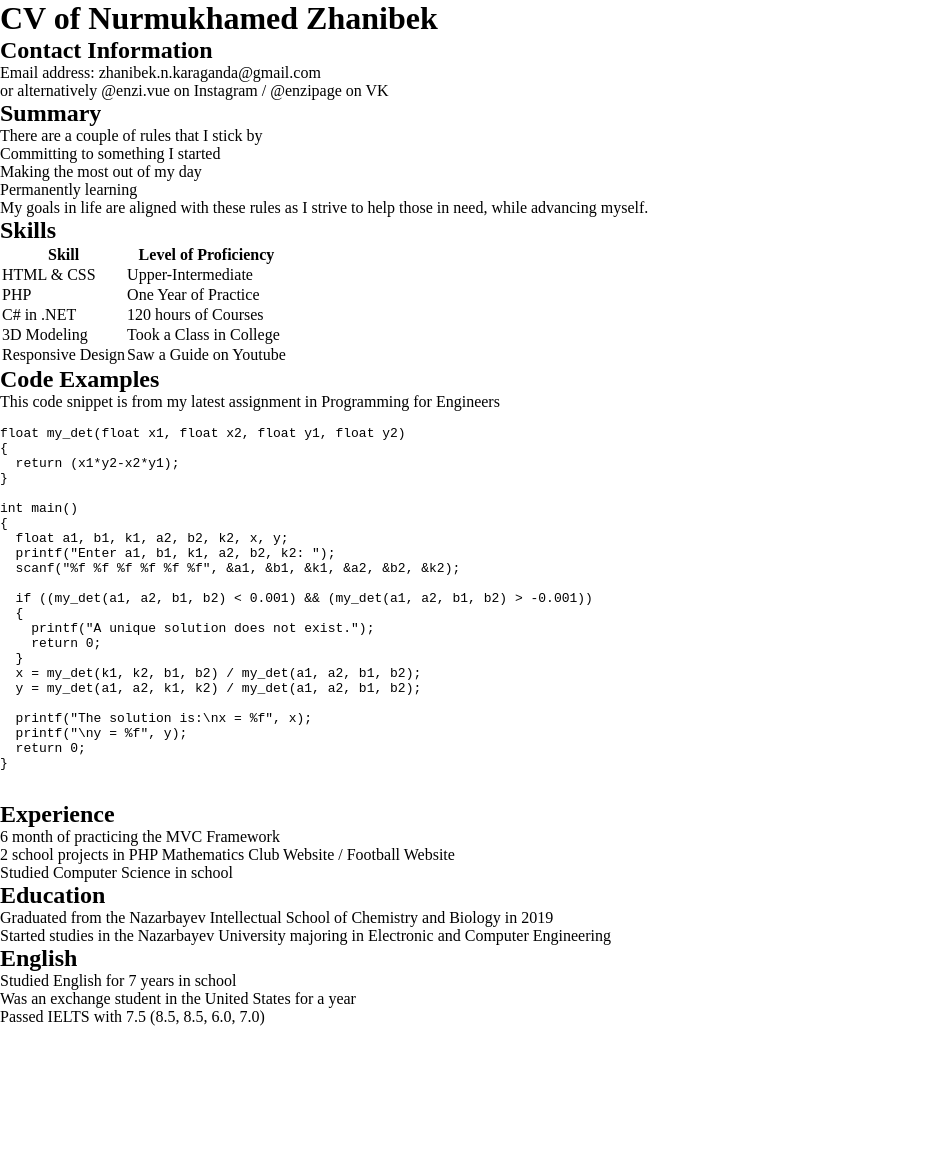
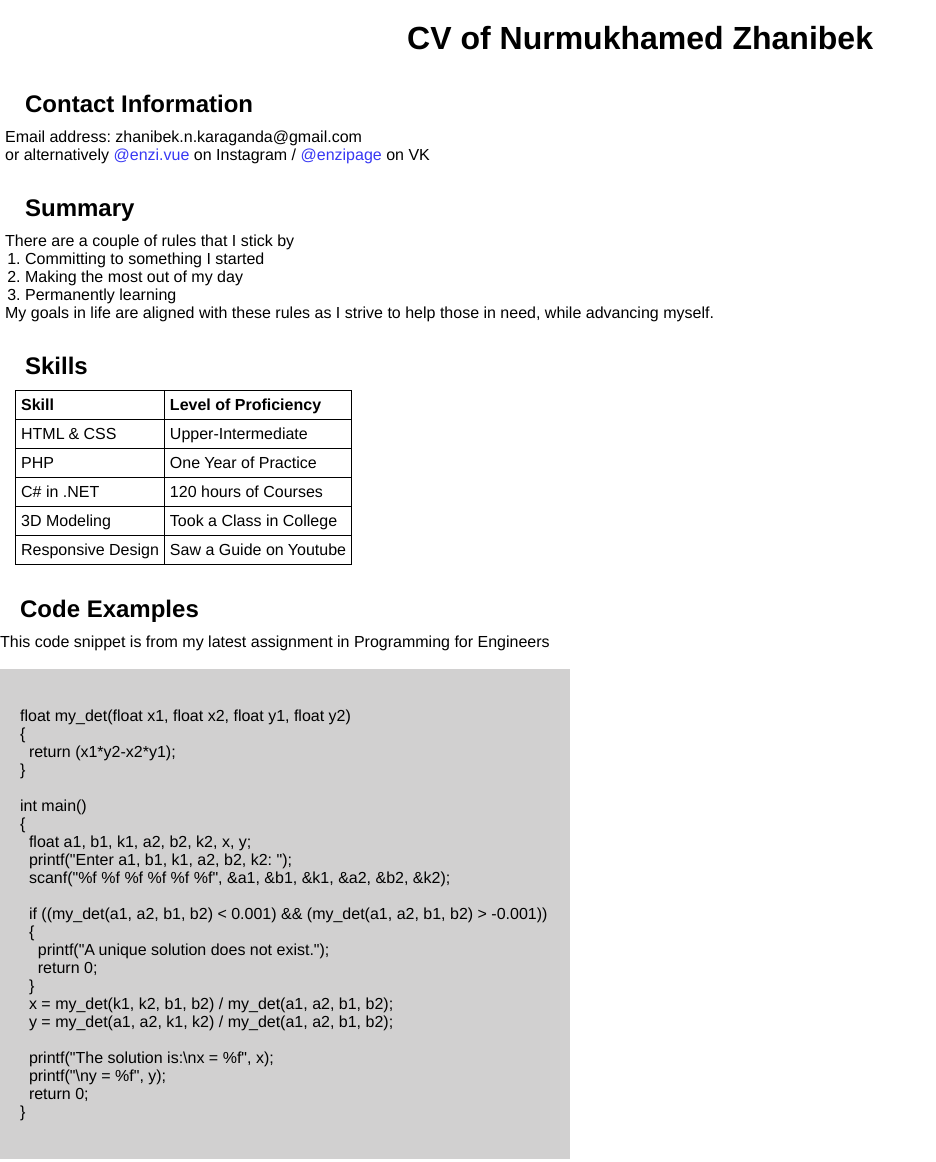
Before and after one commit to enzi-pro/rsschool-cv, a plain HTML site: page index.html in a window 1280 px wide. Shown: the top 1162 px of the page, without its empty margins (0-936 px from the left). Before the commit the page ends 1026 px from the top, so only its background shows below. Drawn offline with Linux system fonts and the light colour scheme.

Commit message:
feat: add basic styles for the page

```diff
--- a/style.css
+++ b/style.css
@@ -5,4 +5,65 @@
   border: 0;
   text-decoration: none;
   color: #000000;
+  font-family: "Helvetica", "Arial", sans-serif;
 }
+
+header {
+  width: 100%;
+  height: 90px;
+  padding: 20px 0 30px 0;
+  text-align: center;
+}
+
+section:not(.code-examples) {
+  margin: 0 0 30px 5px;
+}
+
+section.english {
+  margin-bottom: 60px;
+}
+
+h2 {
+  margin: 0 0 10px 20px;
+}
+
+ul {
+  margin-left: 20px;
+  list-style-type: square;
+}
+
+ol {
+  margin-left: 20px;
+  list-style-type: decimal;
+}
+
+a {
+  color: rgb(56, 56, 243);
+}
+
+a:hover {
+  color: rgb(12, 12, 145);
+}
+
+a:active {
+  color: rgb(56, 56, 243);
+}
+
+table {
+  margin-left: 10px;
+  border-collapse: collapse;
+}
+
+th,
+td {
+  padding: 5px;
+  border: 1px #000000 solid;
+  text-align: left;
+}
+
+code {
+  display: block;
+  width: 570px;
+  padding: 20px;
+  background-color: #d1d0d0;
+}
```
